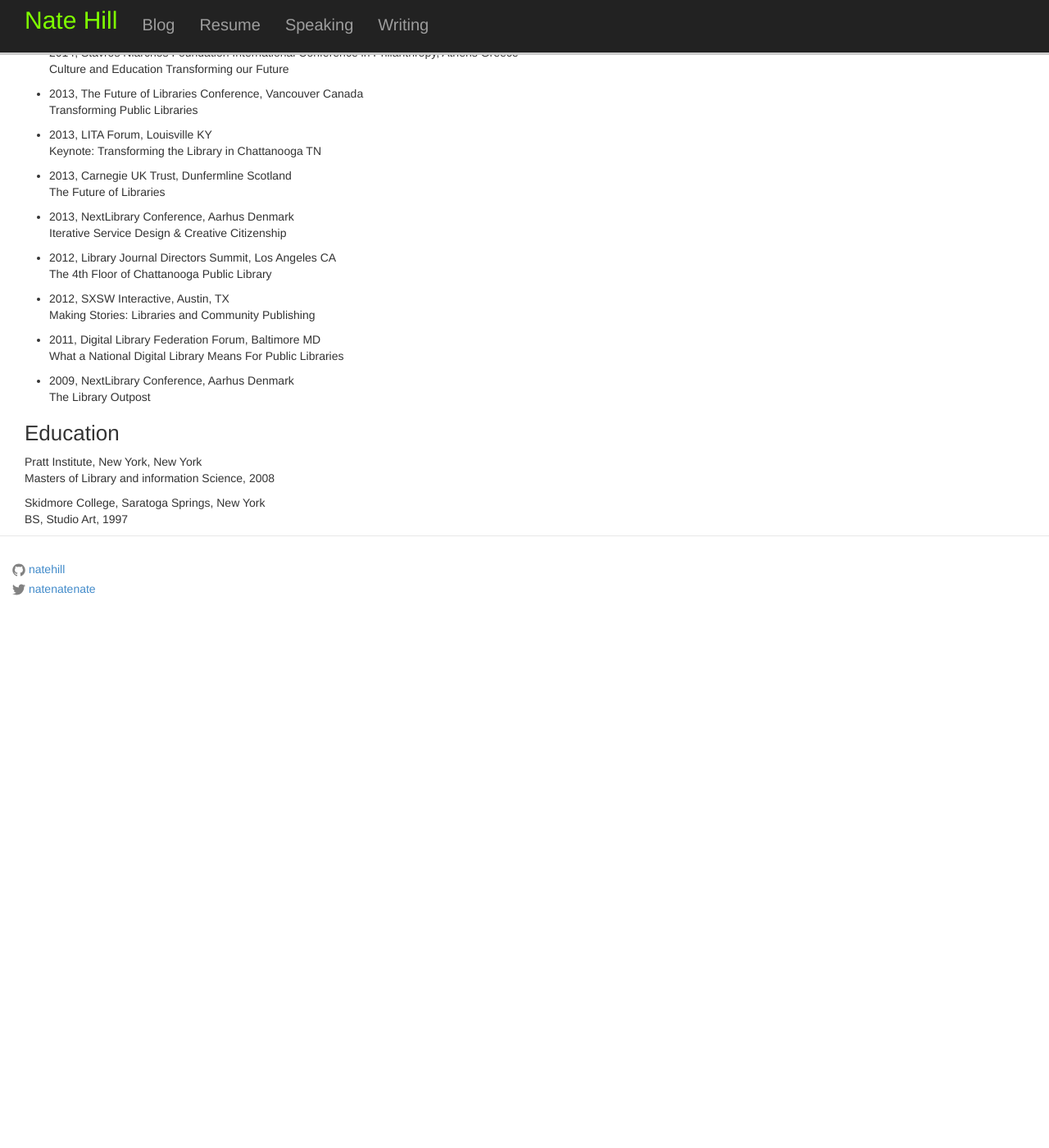
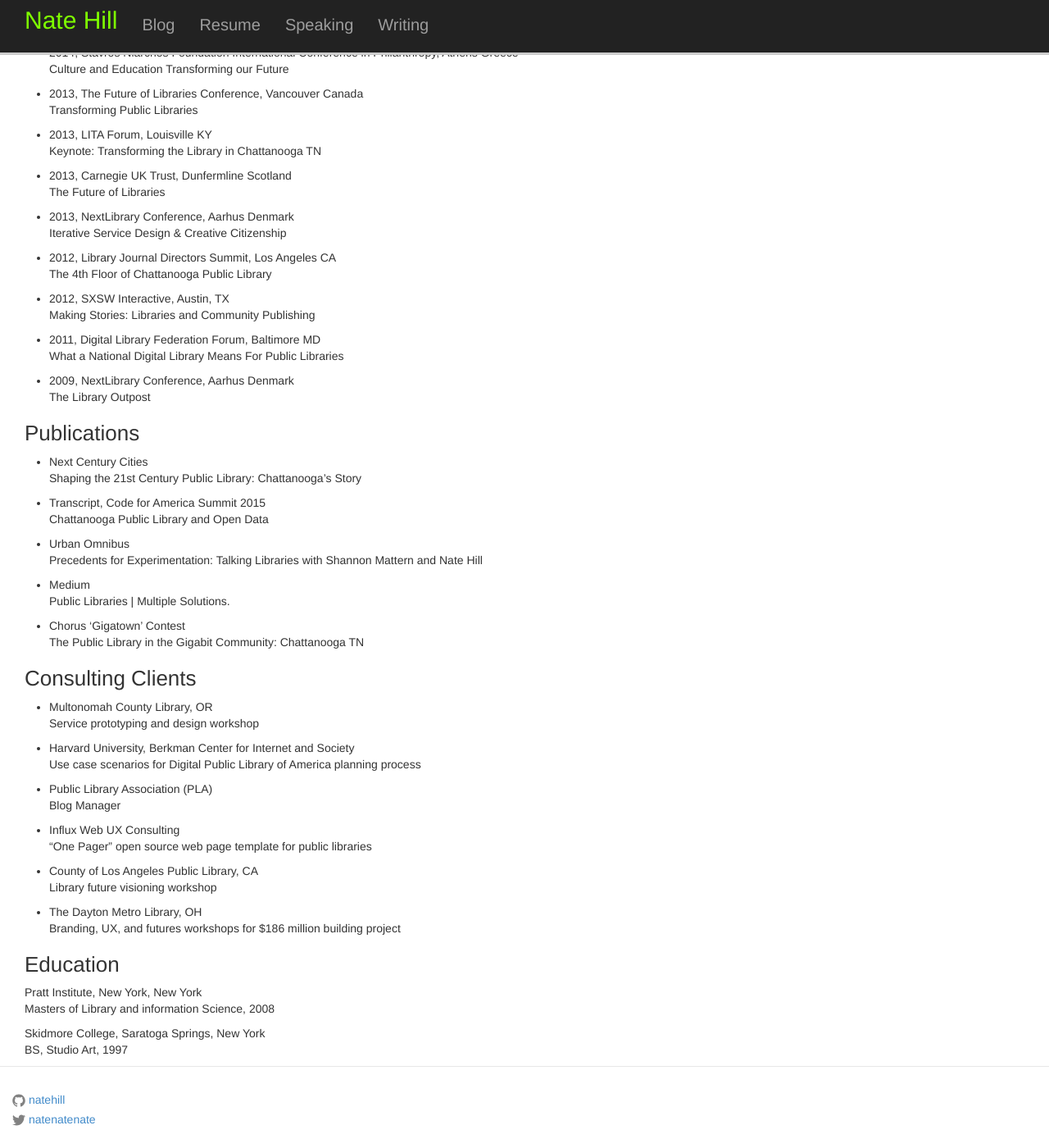
Before and after one commit to natehill/natehill.github.io, a Jekyll site: the page built from resume.md, in a window 1280 px wide and 1400 px high, scrolled down 2488 px. Shown: the whole window at 82% size. Built offline with Jekyll 4.4.1, drawn with Linux system fonts in a browser that asks for light colours; nearby versions of some CDN libraries; comment, search, counter and statistics services are not loaded; before the commit the page ends 3241 px from its top, so only the background shows below that.

Commit message:
Update resume.md

```diff
--- a/resume.md
+++ b/resume.md
@@ -137,6 +137,43 @@ What a National Digital Library Means For Public Libraries
 * 2009, NextLibrary Conference, Aarhus Denmark
 The Library Outpost
 
+### Publications
+
+* Next Century Cities
+Shaping the 21st Century Public Library: Chattanooga’s Story
+
+* Transcript, Code for America Summit 2015
+Chattanooga Public Library and Open Data
+
+* Urban Omnibus
+Precedents for Experimentation: Talking Libraries with Shannon Mattern and Nate Hill
+
+* Medium
+Public Libraries | Multiple Solutions.
+
+* Chorus ‘Gigatown’ Contest
+The Public Library in the Gigabit Community: Chattanooga TN
+
+### Consulting Clients
+
+* Multonomah County Library, OR
+Service prototyping and design workshop
+
+* Harvard University, Berkman Center for Internet and Society
+Use case scenarios for Digital Public Library of America planning process
+
+* Public Library Association (PLA)
+Blog Manager
+
+* Influx Web UX Consulting
+“One Pager” open source web page template for public libraries
+
+* County of Los Angeles Public Library, CA
+Library future visioning workshop
+
+* The Dayton Metro Library, OH
+Branding, UX, and futures workshops for $186 million building project
+
 ### Education
 Pratt Institute, New York, New York
 Masters of Library and information Science, 2008
```
